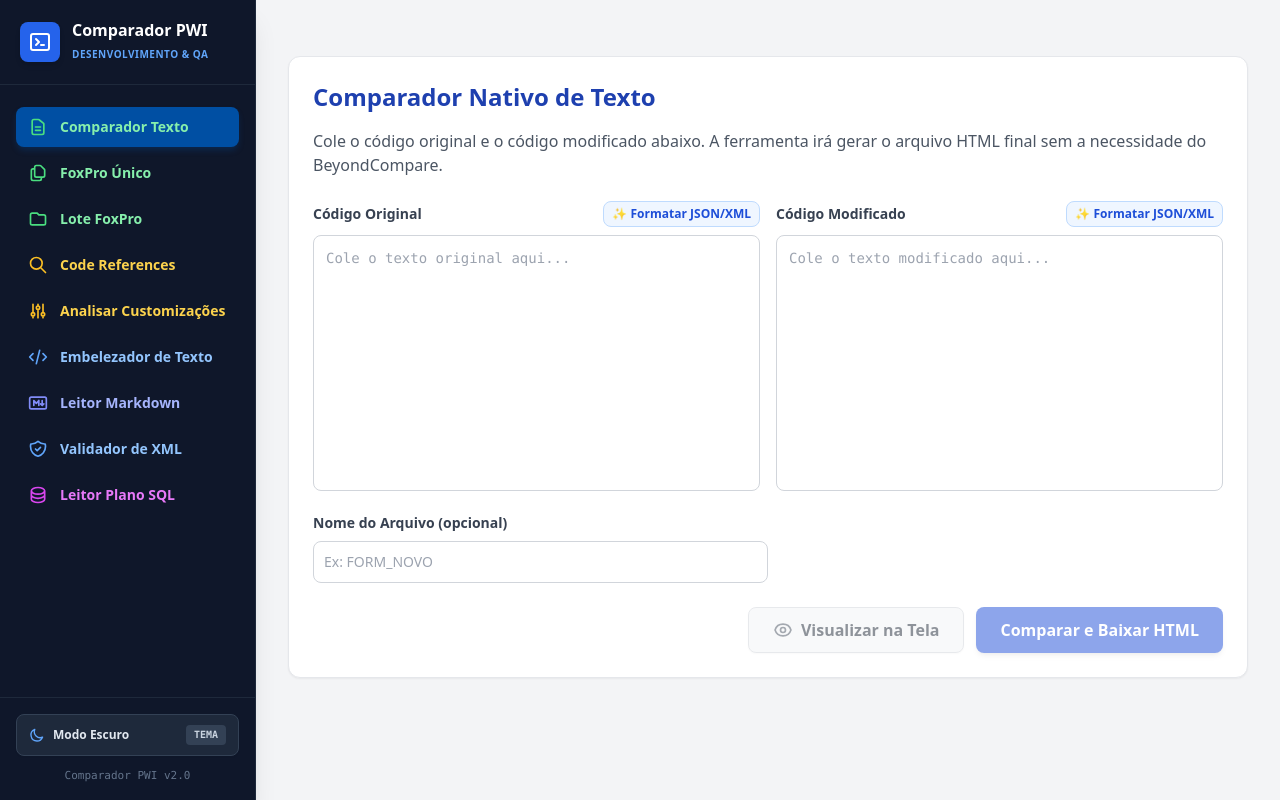
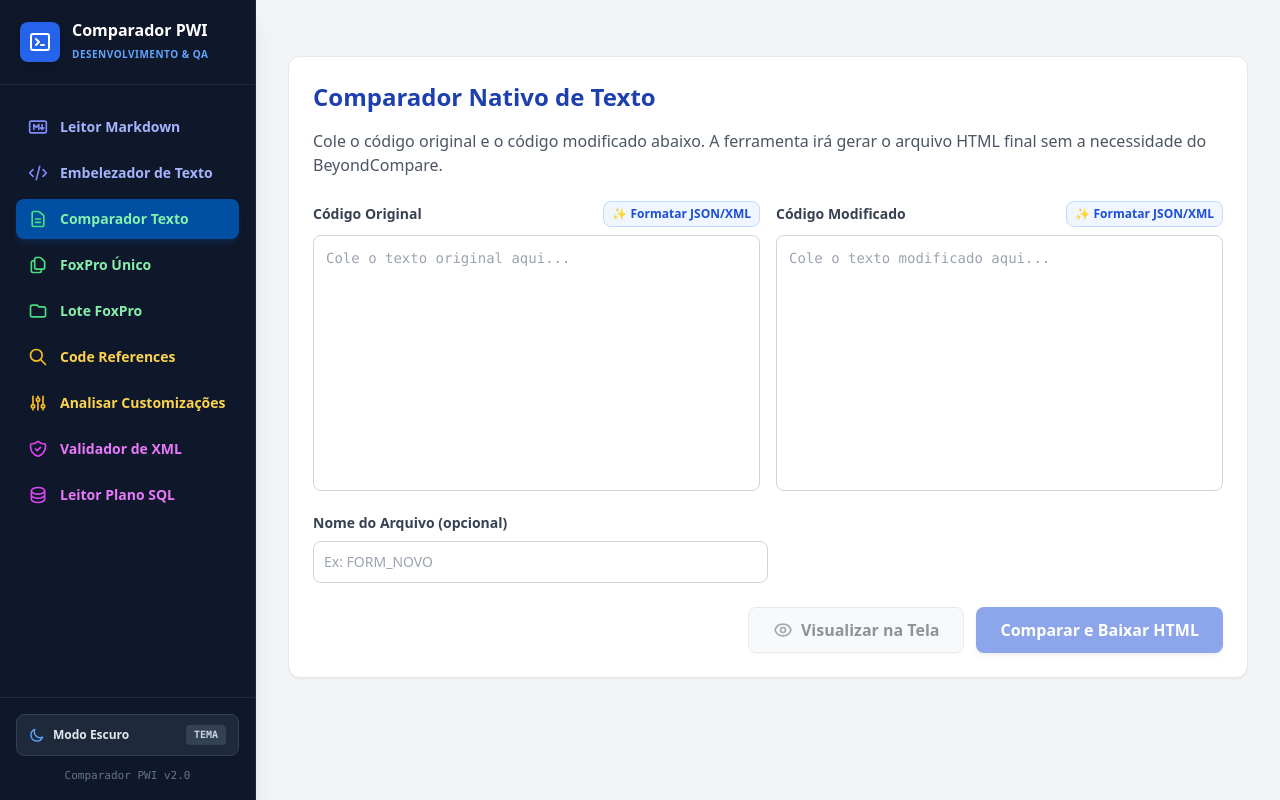
Before and after one commit to DaniloCostaS/ComparadorWebFoxPro, a website built with Vite: page index.html in a window 1280 px wide. Built offline with nearby package versions, Linux system fonts and the light colour scheme.

Commit message:
Ajuste de ordenação do menu

```diff
--- a/index.html
+++ b/index.html
@@ -93,6 +93,25 @@
         <span class="truncate">Modo Lote (FoxCompare)</span>
       </button>
 
+      <button id="tab-markdown"
+        class="sidebar-item w-full flex items-center gap-3 px-3 py-2.5 rounded-lg transition-colors tab-inactive">
+        <svg class="w-5 h-5 flex-shrink-0 text-indigo-400" viewBox="0 0 24 24" fill="none" stroke="currentColor" stroke-width="2" stroke-linecap="round" stroke-linejoin="round">
+          <path d="M4 5h16a2 2 0 0 1 2 2v10a2 2 0 0 1-2 2H4a2 2 0 0 1-2-2V7a2 2 0 0 1 2-2z"></path>
+          <path d="M7 15V9l3 3.5L13 9v6"></path>
+          <path d="M17 9v6l2-2m-2 2l-2-2"></path>
+        </svg>
+        <span class="truncate font-semibold text-indigo-300">Leitor Markdown</span>
+      </button>
+
+      <button id="tab-beautifier"
+        class="sidebar-item w-full flex items-center gap-3 px-3 py-2.5 rounded-lg transition-colors tab-inactive">
+        <svg class="w-5 h-5 flex-shrink-0 text-indigo-400" fill="none" stroke="currentColor" viewBox="0 0 24 24">
+          <path stroke-linecap="round" stroke-linejoin="round" stroke-width="2"
+            d="M10 20l4-16m4 4l4 4-4 4M6 16l-4-4 4-4"></path>
+        </svg>
+        <span class="truncate font-semibold text-indigo-300">Embelezador de Texto</span>
+      </button>
+
       <button id="tab-text"
         class="sidebar-item w-full flex items-center gap-3 px-3 py-2.5 rounded-lg transition-colors tab-active">
         <svg class="w-5 h-5 flex-shrink-0 text-green-400" fill="none" stroke="currentColor" viewBox="0 0 24 24">
@@ -141,33 +160,14 @@
         <span class="truncate font-semibold text-amber-300">Analisar Customizações</span>
       </button>
 
-      <button id="tab-beautifier"
-        class="sidebar-item w-full flex items-center gap-3 px-3 py-2.5 rounded-lg transition-colors tab-inactive">
-        <svg class="w-5 h-5 flex-shrink-0 text-blue-400" fill="none" stroke="currentColor" viewBox="0 0 24 24">
-          <path stroke-linecap="round" stroke-linejoin="round" stroke-width="2"
-            d="M10 20l4-16m4 4l4 4-4 4M6 16l-4-4 4-4"></path>
-        </svg>
-        <span class="truncate font-semibold text-blue-300">Embelezador de Texto</span>
-      </button>
-
-      <button id="tab-markdown"
-        class="sidebar-item w-full flex items-center gap-3 px-3 py-2.5 rounded-lg transition-colors tab-inactive">
-        <svg class="w-5 h-5 flex-shrink-0 text-indigo-400" viewBox="0 0 24 24" fill="none" stroke="currentColor" stroke-width="2" stroke-linecap="round" stroke-linejoin="round">
-          <path d="M4 5h16a2 2 0 0 1 2 2v10a2 2 0 0 1-2 2H4a2 2 0 0 1-2-2V7a2 2 0 0 1 2-2z"></path>
-          <path d="M7 15V9l3 3.5L13 9v6"></path>
-          <path d="M17 9v6l2-2m-2 2l-2-2"></path>
-        </svg>
-        <span class="truncate font-semibold text-indigo-300">Leitor Markdown</span>
-      </button>
-
       <button id="tab-xml-validator"
         class="sidebar-item w-full flex items-center gap-3 px-3 py-2.5 rounded-lg transition-colors tab-inactive">
-        <svg class="w-5 h-5 flex-shrink-0 text-blue-400" fill="none" stroke="currentColor" viewBox="0 0 24 24">
+        <svg class="w-5 h-5 flex-shrink-0 text-fuchsia-500" fill="none" stroke="currentColor" viewBox="0 0 24 24">
           <path stroke-linecap="round" stroke-linejoin="round" stroke-width="2"
             d="M9 12l2 2 4-4m5.618-4.016A11.955 11.955 0 0112 2.944a11.955 11.955 0 01-8.618 3.04A12.02 12.02 0 003 9c0 5.591 3.824 10.29 9 11.622 5.176-1.332 9-6.03 9-11.622 0-1.042-.133-2.052-.382-3.016z">
           </path>
         </svg>
-        <span class="truncate font-semibold text-blue-300">Validador de XML</span>
+        <span class="truncate font-semibold text-fuchsia-400">Validador de XML</span>
       </button>
 
       <button id="tab-sql-plan"
```
